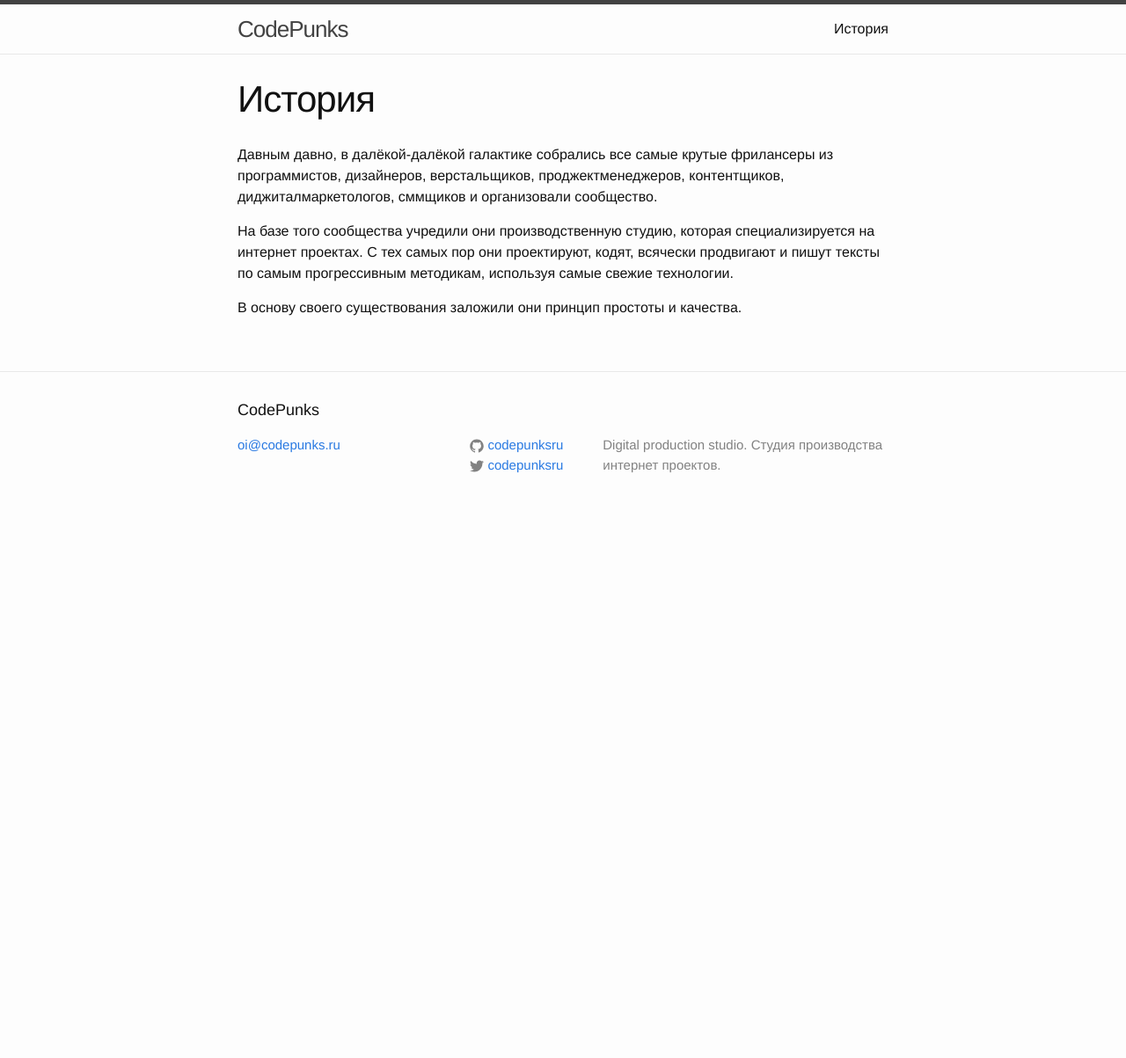
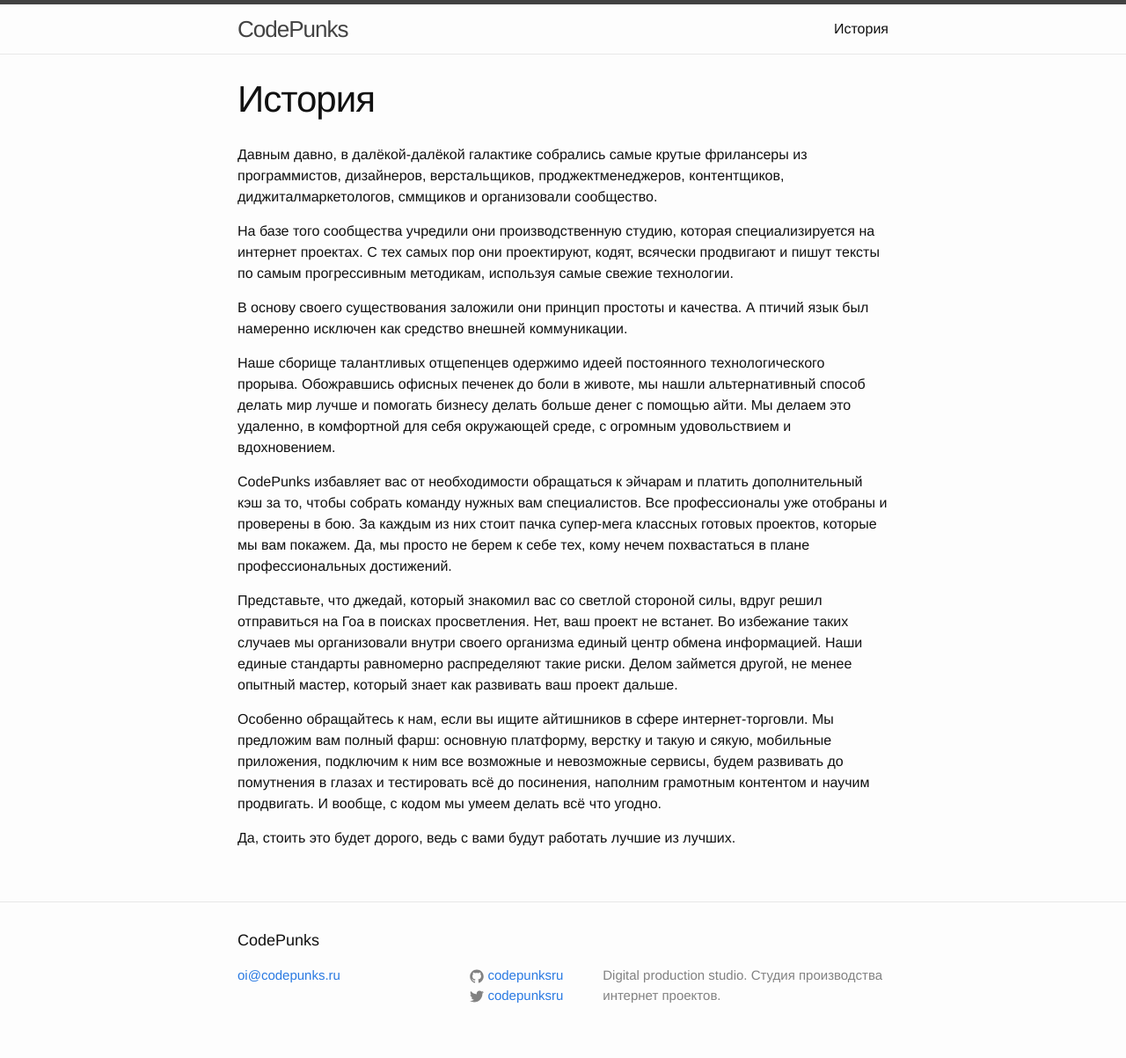
Before and after one commit to codepunksru/codepunksru.github.io, a Jekyll site: the page built from about.md, in a window 1280 px wide. Shown: the whole page at 88% size. Built offline with Jekyll 4.4.1, drawn with Linux system fonts in a browser that asks for light colours; before the commit the page ends 900 px from its top, so only the background shows below that.

Commit message:
About Update #2

```diff
--- a/about.md
+++ b/about.md
@@ -4,8 +4,18 @@
 permalink: /about/
 ---
 
-Давным давно, в далёкой-далёкой галактике собрались все самые крутые фрилансеры из программистов, дизайнеров, верстальщиков, проджектменеджеров, контентщиков, диджиталмаркетологов, сммщиков и организовали сообщество.
+Давным давно, в далёкой-далёкой галактике собрались самые крутые фрилансеры из программистов, дизайнеров, верстальщиков, проджектменеджеров, контентщиков, диджиталмаркетологов, сммщиков и организовали сообщество.
 
 На базе того сообщества учредили они производственную студию, которая специализируется на интернет проектах. С тех самых пор они проектируют, кодят, всячески продвигают и пишут тексты по самым прогрессивным методикам, используя самые свежие технологии.
 
-В основу своего существования заложили они принцип простоты и качества.
+В основу своего существования заложили они принцип простоты и качества. А птичий язык был намеренно исключен как средство внешней коммуникации.
+
+Наше сборище талантливых отщепенцев одержимо идеей постоянного технологического прорыва. Обожравшись офисных печенек до боли в животе, мы нашли альтернативный способ делать мир лучше и помогать бизнесу делать больше денег с помощью айти. Мы делаем это удаленно, в комфортной для себя окружающей среде, с огромным удовольствием и вдохновением.
+
+CodePunks избавляет вас от необходимости обращаться к эйчарам и платить дополнительный кэш за то, чтобы собрать команду нужных вам специалистов. Все профессионалы уже отобраны и проверены в бою. За каждым из них стоит пачка супер-мега классных готовых проектов, которые мы вам покажем. Да, мы просто не берем к себе тех, кому нечем похвастаться в плане профессиональных достижений.
+
+Представьте, что джедай, который знакомил вас со светлой стороной силы, вдруг решил отправиться на Гоа в поисках просветления. Нет, ваш проект не встанет. Во избежание таких случаев мы организовали внутри своего организма единый центр обмена информацией. Наши единые стандарты равномерно распределяют такие риски. Делом займется другой, не менее опытный мастер, который знает как развивать ваш проект дальше.
+
+Особенно обращайтесь к нам, если вы ищите айтишников в сфере интернет-торговли. Мы предложим вам полный фарш: основную платформу, верстку и такую и сякую, мобильные приложения, подключим к ним все возможные и невозможные сервисы, будем развивать до помутнения в глазах и тестировать всё до посинения, наполним грамотным контентом и научим продвигать. И вообще, с кодом мы умеем делать всё что угодно.
+
+Да, стоить это будет дорого, ведь с вами будут работать лучшие из лучших.
```
